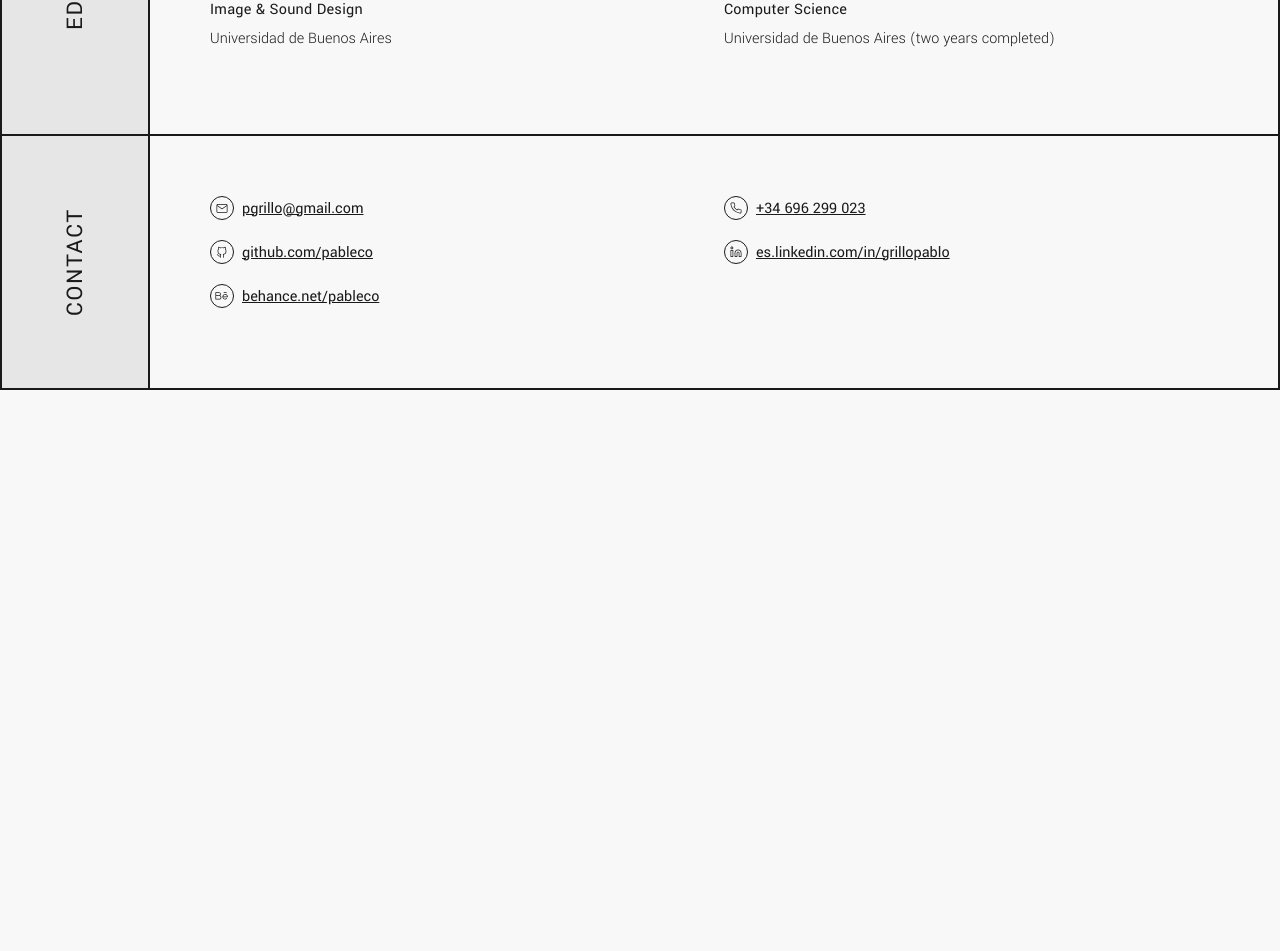
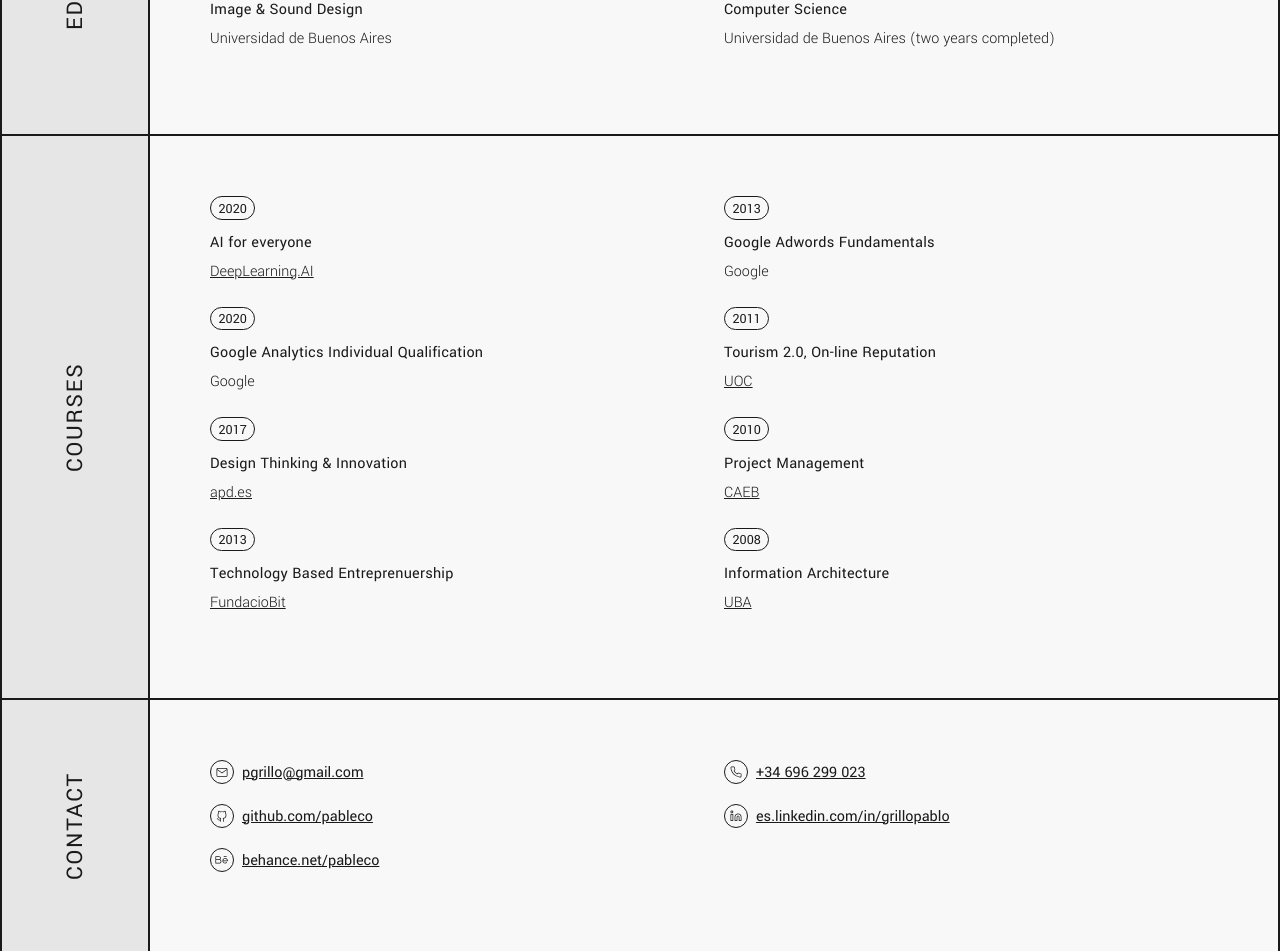
Before and after one commit to pableco/pablogrillo, a Next.js app: page / in a window 1280 px wide. Shown: the part 1754-2705 px from the top of the page. Before the commit the page ends 2144 px from the top, so only its background shows below. Built offline with nearby package versions, Linux system fonts and the light colour scheme.

Commit message:
content(courses): add courses to CV content

```diff
--- a/src/components/layout.styles.js
+++ b/src/components/layout.styles.js
@@ -35,7 +35,6 @@ const Column = styled.div`
 const HeaderCss = styled.div`
     ${({ theme }) => css`
         background: linear-gradient(${theme.neutral050}, ${theme.neutral100});
-        background-image: url('/images/bg.svg');
         border-bottom: ${theme.borderM} solid ${theme.neutral900};
         display: grid;
         grid-auto-flow: row;
--- a/src/pages/index.js
+++ b/src/pages/index.js
@@ -186,6 +186,58 @@ export default function Home() {
                         </dl>
                     </SectionContentCss>
                 </SectionWrapperCss>
+                <SectionWrapperCss id='courses'>
+                    <SectionTitleCss nameHeight={nameHeight}>
+                        <Typo.H3>Courses</Typo.H3>
+                    </SectionTitleCss>
+                    <SectionContentCss>
+                        <dl>
+                            <Typo.YearCss>2020</Typo.YearCss>
+                            <dd>
+                                <Typo.H4>AI for everyone</Typo.H4>
+                                <Typo.P><a href='https://www.deeplearning.ai/'>DeepLearning.AI</a></Typo.P>
+                            </dd>
+                            <Typo.YearCss>2020</Typo.YearCss>
+                            <dd>
+                                <Typo.H4>Google Analytics Individual Qualification</Typo.H4>
+                                <Typo.P>Google</Typo.P>
+                            </dd>
+                            <Typo.YearCss>2017</Typo.YearCss>
+                            <dd>
+                                <Typo.H4>Design Thinking & Innovation</Typo.H4>
+                                <Typo.P><a href='https://www.apd.es/'>apd.es</a></Typo.P>
+                            </dd>
+                            <Typo.YearCss>2013</Typo.YearCss>
+                            <dd>
+                                <Typo.H4>Technology Based Entreprenuership</Typo.H4>
+                                <Typo.P><a href='https://www.fundaciobit.org/'>FundacioBit</a></Typo.P>
+                            </dd>
+
+                        </dl>
+                        <dl>
+                            <Typo.YearCss>2013</Typo.YearCss>
+                            <dd>
+                                <Typo.H4>Google Adwords Fundamentals</Typo.H4>
+                                <Typo.P>Google</Typo.P>
+                            </dd>
+                            <Typo.YearCss>2011</Typo.YearCss>
+                            <dd>
+                                <Typo.H4>Tourism 2.0, On-line Reputation</Typo.H4>
+                                <Typo.P><a href='https://www.uoc.edu/'>UOC</a></Typo.P>
+                            </dd>
+                            <Typo.YearCss>2010</Typo.YearCss>
+                            <dd>
+                                <Typo.H4>Project Management</Typo.H4>
+                                <Typo.P><a href='https://www.caeb.es/'>CAEB</a></Typo.P>
+                            </dd>
+                            <Typo.YearCss>2008</Typo.YearCss>
+                            <dd>
+                                <Typo.H4>Information Architecture</Typo.H4>
+                                <Typo.P><a href='https://www.uba.ar/'>UBA</a></Typo.P>
+                            </dd>
+                        </dl>
+                    </SectionContentCss>
+                </SectionWrapperCss>
                 <SectionWrapperCss id='contact'>
                     <SectionTitleCss nameHeight={nameHeight}>
                         <Typo.H3>Contact</Typo.H3>
```
